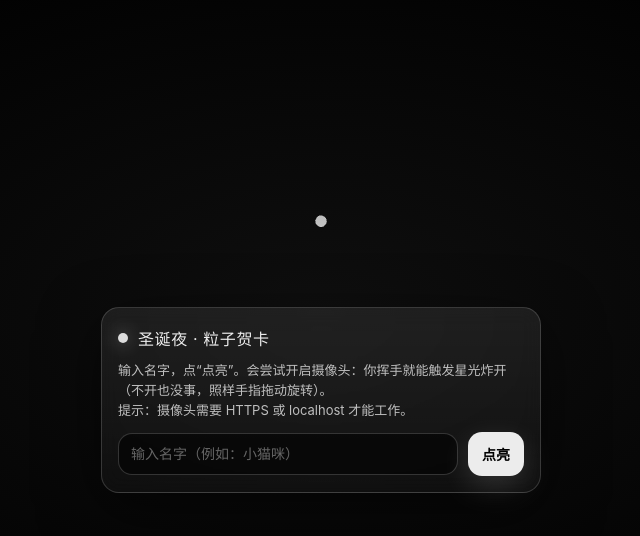
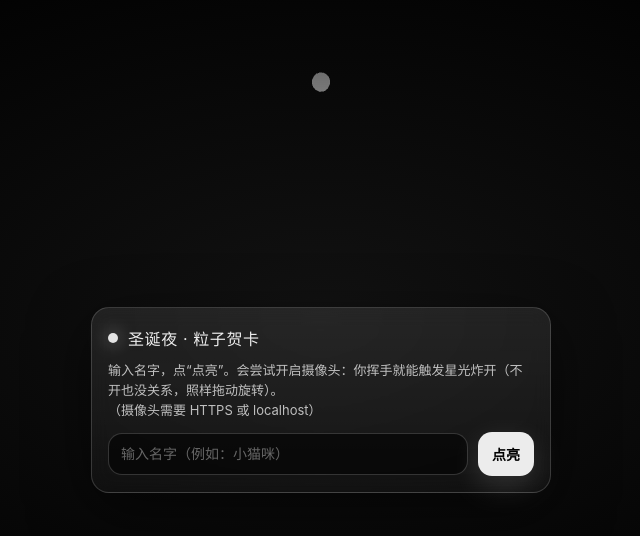
Before and after one commit to catlovefox/greetingcard, a plain HTML site: page index.html in a window 1280 px wide. Shown: the whole page, without its empty margins (319-959 px from the left). Drawn offline with nearby package versions, Linux system fonts and the light colour scheme.

Commit message:
Add files via upload

```diff
--- a/index.html
+++ b/index.html
@@ -19,20 +19,38 @@
       font-family:-apple-system,BlinkMacSystemFont,"PingFang SC","Noto Sans SC","Microsoft YaHei",system-ui,Segoe UI,Roboto,Helvetica,Arial;
     }
     body{ overflow:hidden; }
-    #stage{ position:fixed; inset:0; width:100vw; height:100vh; display:block; touch-action:none; }
 
+    #stage{
+      position:fixed; inset:0;
+      width:100vw; height:100vh;
+      display:block;
+      touch-action:none;
+    }
+
+    /* 摄像头输入隐藏 */
+    video#cam{
+      position:fixed;
+      width:1px; height:1px;
+      opacity:0;
+      pointer-events:none;
+      left:-10px; top:-10px;
+    }
+
+    /* 入口遮罩 */
     #gate{
-      position:fixed; inset:0; display:flex; align-items:center; justify-content:center;
+      position:fixed; inset:0;
+      display:flex; align-items:center; justify-content:center;
       padding:24px;
-      background:radial-gradient(1200px 700px at 50% 40%, rgba(255,255,255,.06), rgba(0,0,0,1) 62%);
+      background:radial-gradient(1200px 700px at 50% 40%, rgba(255,255,255,.07), rgba(0,0,0,1) 62%);
       z-index:10;
-      opacity:1; transition:opacity .45s ease;
+      opacity:1;
+      transition:opacity .45s ease;
     }
     #gate.hide{ opacity:0; pointer-events:none; }
 
     .card{
-      width:min(440px, 92vw);
-      background:linear-gradient(180deg, rgba(255,255,255,.08), rgba(255,255,255,.03));
+      width:min(460px, 92vw);
+      background:linear-gradient(180deg, rgba(255,255,255,.09), rgba(255,255,255,.03));
       border:1px solid var(--stroke);
       border-radius:var(--radius);
       box-shadow:var(--shadow);
@@ -41,39 +59,55 @@
       -webkit-backdrop-filter: blur(10px);
     }
     .title{
-      font-size:16px; letter-spacing:.6px; color:rgba(255,255,255,.92);
-      display:flex; align-items:center; gap:10px; margin:0 0 10px;
+      font-size:16px; letter-spacing:.6px;
+      color:rgba(255,255,255,.92);
+      display:flex; align-items:center; gap:10px;
+      margin:0 0 10px;
     }
     .badge{
       width:10px; height:10px; border-radius:50%;
-      background:rgba(255,255,255,.85);
-      box-shadow:0 0 18px rgba(255,255,255,.45);
+      background:rgba(255,255,255,.88);
+      box-shadow:0 0 18px rgba(255,255,255,.5);
       flex:none;
     }
-    .hint{ margin:0 0 12px; color:var(--muted); font-size:13px; line-height:1.55; }
+    .hint{
+      margin:0 0 12px;
+      color:var(--muted);
+      font-size:13px;
+      line-height:1.55;
+    }
     .row{ display:flex; gap:10px; align-items:center; }
     input{
-      flex:1; background:rgba(0,0,0,.55); color:var(--fg);
+      flex:1;
+      background:rgba(0,0,0,.55);
+      color:var(--fg);
       border:1px solid rgba(255,255,255,.18);
-      border-radius:14px; padding:12px 12px;
-      font-size:14px; outline:none;
+      border-radius:14px;
+      padding:12px 12px;
+      font-size:14px;
+      outline:none;
     }
     input::placeholder{ color:rgba(255,255,255,.38); }
     button{
-      background:rgba(255,255,255,.92); color:#000;
-      border:none; border-radius:14px; padding:12px 14px;
-      font-weight:800; font-size:14px; cursor:pointer;
+      background:rgba(255,255,255,.92);
+      color:#000;
+      border:none;
+      border-radius:14px;
+      padding:12px 14px;
+      font-weight:900;
+      font-size:14px;
+      cursor:pointer;
       box-shadow:0 10px 30px rgba(255,255,255,.14);
     }
     button:active{ transform:translateY(1px); }
 
-    /* 字幕条 */
+    /* 字幕条：滑入 -> 打字 -> 滑出 */
     #subs{
       position:fixed;
       left:50%;
       bottom:max(16px, env(safe-area-inset-bottom));
       transform:translateX(-50%);
-      width:min(820px, 94vw);
+      width:min(860px, 94vw);
       z-index:20;
       pointer-events:none;
       opacity:0;
@@ -81,15 +115,17 @@
     }
     #subs.on{ opacity:1; }
     .subline{
-      background:rgba(0,0,0,.62);
+      background:rgba(0,0,0,.64);
       border:1px solid rgba(255,255,255,.12);
       border-radius:16px;
       padding:12px 14px;
       box-shadow:0 14px 50px rgba(0,0,0,.65);
       backdrop-filter: blur(8px);
       -webkit-backdrop-filter: blur(8px);
-      font-size:15px; line-height:1.6; letter-spacing:.2px;
-      color:rgba(255,255,255,.92);
+      font-size:15px;
+      line-height:1.6;
+      letter-spacing:.2px;
+      color:rgba(255,255,255,.94);
       text-shadow:0 2px 16px rgba(0,0,0,.9);
       min-height:48px;
       display:flex; align-items:center;
@@ -102,10 +138,13 @@
     .subline.exit{ transform:translateY(18px); opacity:0; }
 
     .caret{
-      display:inline-block; width:10px; margin-left:3px; opacity:.9;
+      display:inline-block;
+      width:10px;
+      margin-left:3px;
+      opacity:.9;
       animation:blink 1s steps(1) infinite;
     }
-    @keyframes blink { 50% { opacity:0; } }
+    @keyframes blink { 50%{ opacity:0; } }
 
     /* 顶部提示 */
     #cornerTip{
@@ -114,16 +153,12 @@
       left:50%;
       transform:translateX(-50%);
       z-index:15;
-      font-size:12px;
-      color:rgba(255,255,255,.55);
       opacity:0;
       transition:opacity .6s ease;
       pointer-events:none;
-      letter-spacing:.3px;
-      text-shadow:0 2px 16px rgba(0,0,0,.8);
       display:flex;
+      align-items:center;
       gap:10px;
-      align-items:center;
       white-space:nowrap;
     }
     #cornerTip.on{ opacity:1; }
@@ -135,16 +170,17 @@
       background:rgba(0,0,0,.35);
       color:rgba(255,255,255,.62);
       box-shadow:0 10px 30px rgba(0,0,0,.4);
+      font-size:12px;
+      letter-spacing:.3px;
+      text-shadow:0 2px 16px rgba(0,0,0,.8);
     }
-    .pill b{ color:rgba(255,255,255,.86); font-weight:800; }
+    .pill b{ color:rgba(255,255,255,.88); font-weight:900; }
 
-    /* 隐藏 video（摄像头输入） */
-    video#cam{
-      position:fixed;
-      width:1px; height:1px;
-      opacity:0;
-      pointer-events:none;
-      left:-10px; top:-10px;
+    @media (prefers-reduced-motion: reduce){
+      .subline{ transition:none; }
+      #gate{ transition:none; }
+      .caret{ animation:none; }
+      #cornerTip{ transition:none; }
     }
   </style>
 </head>
@@ -157,8 +193,8 @@
     <div class="card">
       <div class="title"><span class="badge"></span>圣诞夜 · 粒子贺卡</div>
       <p class="hint">
-        输入名字，点“点亮”。会尝试开启摄像头：你挥手就能触发星光炸开（不开也没事，照样手指拖动旋转）。
-        <br/>提示：摄像头需要 HTTPS 或 localhost 才能工作。
+        输入名字，点“点亮”。会尝试开启摄像头：你挥手就能触发星光炸开（不开也没关系，照样拖动旋转）。
+        <br/>（摄像头需要 HTTPS 或 localhost）
       </p>
       <div class="row">
         <input id="name" maxlength="12" placeholder="输入名字（例如：小猫咪）" />
@@ -222,37 +258,38 @@
       subs.classList.remove("on");
     }
 
-    // ---------- 摄像头：轻量“运动检测” ----------
+    // ===================== 摄像头运动检测（挥手触发） =====================
     const cam = {
       enabled:false,
       ready:false,
       stream:null,
-      w:96, h:72,
+      w:112, h:84,          // 采样分辨率（更高更敏感，但更吃）
       c:null, ctx:null,
       prev:null,
-      cooldown:0,
-      lastMotion:0
+      cooldown:0
     };
 
     function setCamStatus(text, ok=false){
       camStatus.innerHTML = `摄像头：<b>${text}</b>`;
-      camStatus.querySelector("b").style.color = ok ? "rgba(120,255,190,.92)" : "rgba(255,255,255,.86)";
-      if(!ok && text.includes("拒绝")) camStatus.querySelector("b").style.color = "rgba(255,120,150,.92)";
+      const b = camStatus.querySelector("b");
+      b.style.color = ok ? "rgba(120,255,190,.92)" : "rgba(255,255,255,.88)";
+      if(!ok && text.includes("拒绝")) b.style.color = "rgba(255,120,150,.92)";
+      if(!ok && text.includes("需HTTPS")) b.style.color = "rgba(255,210,120,.92)";
     }
 
     async function startCamera(){
-      if (!navigator.mediaDevices?.getUserMedia) {
+      if(!navigator.mediaDevices?.getUserMedia){
         setCamStatus("不支持", false);
         return false;
       }
-      if (!window.isSecureContext) {
+      if(!window.isSecureContext){
         setCamStatus("需HTTPS", false);
         return false;
       }
       try{
         const stream = await navigator.mediaDevices.getUserMedia({
-          video: { facingMode:"user", width:{ideal:640}, height:{ideal:480} },
-          audio: false
+          video:{ facingMode:"user", width:{ideal:640}, height:{ideal:480} },
+          audio:false
         });
         cam.stream = stream;
         camEl.srcObject = stream;
@@ -268,7 +305,7 @@
         cam.enabled = true;
         setCamStatus("已开启", true);
         return true;
-      }catch(e){
+      }catch(_){
         setCamStatus("被拒绝", false);
         cam.ready = false;
         cam.enabled = false;
@@ -277,29 +314,29 @@
     }
 
     function stopCamera(){
-      try{
-        cam.stream?.getTracks?.().forEach(t=>t.stop());
-      }catch(_){}
+      try{ cam.stream?.getTracks?.().forEach(t=>t.stop()); }catch(_){}
       cam.stream = null;
       cam.ready = false;
       cam.enabled = false;
       setCamStatus("未开启", false);
     }
 
-    // 运动检测：返回 {motion, bias} bias>0 代表右侧更“动”
+    // 返回 {motion, bias}
+    // motion：整体运动强度（越大越“挥手”）
+    // bias：左右不均衡（>0右侧更动，<0左侧更动）
     function detectMotion(){
       if(!cam.ready || !cam.enabled) return { motion:0, bias:0 };
 
       cam.ctx.drawImage(camEl, 0, 0, cam.w, cam.h);
-      const img = cam.ctx.getImageData(0, 0, cam.w, cam.h).data;
+      const data = cam.ctx.getImageData(0, 0, cam.w, cam.h).data;
 
       let sum=0, sumL=0, sumR=0;
-      const step = 2; // 2像素采样一次，够快
+      const step = 2; // 2 像素采样一次
       for(let y=0;y<cam.h;y+=step){
         for(let x=0;x<cam.w;x+=step){
           const idx = y*cam.w + x;
           const p = idx*4;
-          const lum = (img[p] + img[p+1] + img[p+2]) / 3; // 0..255
+          const lum = (data[p] + data[p+1] + data[p+2]) / 3;
           const prev = cam.prev[idx] || 0;
           const diff = Math.abs(lum - prev);
           cam.prev[idx] = lum;
@@ -310,35 +347,39 @@
         }
       }
 
-      // 平均运动强度（经验值）
       const samples = (Math.ceil(cam.h/step) * Math.ceil(cam.w/step));
-      const motion = sum / samples;               // 0..255 大致
-      const bias = sum > 1 ? (sumR - sumL) / sum : 0; // -1..1
+      const motion = sum / samples;                     // 0..255
+      const bias = sum > 1 ? (sumR - sumL) / sum : 0;   // -1..1
       return { motion, bias };
     }
 
-    // ---------- Three.js ----------
+    // ===================== Three.js 粒子树 =====================
     const renderer = new THREE.WebGLRenderer({ canvas, antialias:true, alpha:false, powerPreference:"high-performance" });
     renderer.setPixelRatio(Math.min(window.devicePixelRatio || 1, 2));
     renderer.setSize(window.innerWidth, window.innerHeight, false);
 
     const scene = new THREE.Scene();
-    scene.fog = new THREE.Fog(0x000000, 7, 24);
+    // 几乎不影响可见度的雾（别再把树雾没了）
+    scene.fog = new THREE.Fog(0x000000, 14, 40);
 
-    const camera = new THREE.PerspectiveCamera(45, window.innerWidth/window.innerHeight, 0.1, 100);
-    camera.position.set(0, 1.05, 8.6);
+    const camera3 = new THREE.PerspectiveCamera(45, window.innerWidth/window.innerHeight, 0.1, 120);
+    // 拉近一点 + 更聚焦
+    camera3.position.set(0, 1.05, 7.2);
 
     const root = new THREE.Group();
+    // 直接放大树：强到你闭眼都看得见
+    root.scale.setScalar(1.28);
     scene.add(root);
-    scene.add(new THREE.AmbientLight(0xffffff, 0.38));
+
+    scene.add(new THREE.AmbientLight(0xffffff, 0.25));
 
     const HEIGHT = 4.6;
     const BASE_RADIUS = 2.2;
     const LAYERS = 7;
 
     const treeCols = ["#0B3D0B","#144514","#006400"].map(s=>new THREE.Color(s));
-    const decorCols = ["#FFD36A","#D4AF37","#8B0000","#6AA7FF"].map(s=>new THREE.Color(s));
-    const trunkCol = new THREE.Color("#3e2723");
+    const decorCols = ["#FFD36A","#D4AF37","#8B0000","#6AA7FF","#FF4FD8"].map(s=>new THREE.Color(s));
+    const trunkCol = new THREE.Color("#3a241f");
     const ribbonCol = new THREE.Color("#D4AF37");
     const snowCol = new THREE.Color("#ffffff");
 
@@ -349,6 +390,7 @@
       return Math.sqrt(-2.0*Math.log(u))*Math.cos(2.0*Math.PI*v);
     }
 
+    // 动态数组：leaf / decor / ribbon / trunk / snow
     const P=[], C=[], S=[], D=[], K=[], A=[], SP=[];
     function addPoint(x,y,z, color, scale, kind, alpha, speed=0){
       P.push(x,y,z);
@@ -361,39 +403,40 @@
       SP.push(speed);
     }
 
-    // leaves
-    for(let i=0;i<9000;i++){
-      const h = Math.random();
+    // leaves（更多点，让体积扎实）
+    for(let i=0;i<12000;i++){
+      const h = Math.random();                 // 0..1
       const base_r = (1 - h);
       const layer_cycle = (h * LAYERS) % 1;
-      const r = base_r * 0.65 * (0.4 + 0.6 * Math.pow(1 - layer_cycle, 0.7));
+
+      const r = base_r * 0.65 * (0.38 + 0.62 * Math.pow(1 - layer_cycle, 0.7));
       const theta = Math.random() * Math.PI * 2;
 
-      const x = r * Math.cos(theta) + randn()*0.045;
-      const z = r * Math.sin(theta) + randn()*0.045;
+      const x = r * Math.cos(theta) + randn()*0.05;
+      const z = r * Math.sin(theta) + randn()*0.05;
       const y = (h - 0.5) * HEIGHT;
 
       const col = treeCols[(Math.random()*treeCols.length)|0];
-      const size = 0.65 + Math.random()*1.25;
-      addPoint(x,y,z,col,size,0.0,0.92);
+      const size = 0.65 + Math.random()*1.35;
+      addPoint(x,y,z,col,size,0.0,0.95);
     }
 
     // trunk
-    for(let i=0;i<1200;i++){
-      const y = (-0.70 + Math.random()*0.25) * HEIGHT;
+    for(let i=0;i<1500;i++){
+      const y = (-0.72 + Math.random()*0.28) * HEIGHT;
       const r = 0.12;
       const t = Math.random()*Math.PI*2;
-      const x = Math.cos(t)*r + randn()*0.01;
-      const z = Math.sin(t)*r + randn()*0.01;
-      addPoint(x,y,z,trunkCol,1.15,3.0,1.0);
+      const x = Math.cos(t)*r + randn()*0.012;
+      const z = Math.sin(t)*r + randn()*0.012;
+      addPoint(x,y,z,trunkCol,1.35,3.0,1.0);
     }
 
     // decor
-    for(let i=0;i<720;i++){
-      const h = Math.random()*0.95;
+    for(let i=0;i<1050;i++){
+      const h = Math.random()*0.96;
       const base_r = (1 - h);
       const layer_cycle = (h * LAYERS) % 1;
-      const r = base_r * 0.68 * (0.4 + 0.6 * Math.pow(1 - layer_cycle, 0.7));
+      const r = base_r * 0.70 * (0.36 + 0.64 * Math.pow(1 - layer_cycle, 0.72));
       const theta = Math.random()*Math.PI*2;
 
       const x = r*Math.cos(theta);
@@ -401,29 +444,32 @@
       const y = (h - 0.5)*HEIGHT;
 
       const col = decorCols[(Math.random()*decorCols.length)|0];
-      const size = 1.35 + Math.random()*1.35;
+      const size = 1.45 + Math.random()*1.55;
       addPoint(x,y,z,col,size,1.0,1.0);
     }
 
-    // ribbon
-    for(let i=0;i<6500;i++){
-      const h = (i/(6500-1))*0.95;
-      const base_r = (1 - h) * 0.65 * 1.05;
-      const theta = 10 * Math.PI * h;
+    // ribbon (more)
+    const ribbonN = 7800;
+    for(let i=0;i<ribbonN;i++){
+      const h = (i/(ribbonN-1))*0.96;
+      const base_r = (1 - h) * 0.68 * 1.06;
+      const theta = 10.5 * Math.PI * h;
+
       const x = base_r*Math.cos(theta);
       const z = base_r*Math.sin(theta);
       const y = (h - 0.5)*HEIGHT;
-      addPoint(x,y,z,ribbonCol,1.00,2.0,0.92);
+
+      addPoint(x,y,z,ribbonCol,1.05,2.0,0.92);
     }
 
     // snow
-    for(let i=0;i<260;i++){
-      const x = (Math.random()*2 - 1) * 1.25;
-      const z = (Math.random()*2 - 1) * 1.25;
-      const y0 = (-0.9 + Math.random()*2.2) * (HEIGHT*0.55);
-      const speed = 0.30 + Math.random()*0.55;
-      const size = 0.55 + Math.random()*1.35;
-      addPoint(x,y0,z,snowCol,size,4.0,0.50 + Math.random()*0.35,speed);
+    for(let i=0;i<420;i++){
+      const x = (Math.random()*2 - 1) * 1.35;
+      const z = (Math.random()*2 - 1) * 1.35;
+      const y0 = (-1.0 + Math.random()*2.4) * (HEIGHT*0.55);
+      const speed = 0.28 + Math.random()*0.62;
+      const size = 0.55 + Math.random()*1.55;
+      addPoint(x,y0,z,snowCol,size,4.0,0.55 + Math.random()*0.35,speed);
     }
 
     const geometry = new THREE.BufferGeometry();
@@ -437,7 +483,7 @@
 
     const uniforms = {
       uTime:   { value: 0 },
-      uSize:   { value: 5.0 },
+      uSize:   { value: 7.6 },   // 关键：更强、更大
       uBurst:  { value: 0 },
       uFadeIn: { value: 0 }
     };
@@ -445,7 +491,7 @@
     const material = new THREE.ShaderMaterial({
       transparent:true,
       depthWrite:false,
-      blending:THREE.NormalBlending,
+      blending:THREE.AdditiveBlending, // 关键：发光叠加
       uniforms,
       vertexShader: `
         attribute vec3 aBase;
@@ -472,31 +518,31 @@
           vAlpha = aAlpha;
 
           float seed = aBase.y*2.6 + aBase.x*3.1 + aBase.z*2.9;
+
           float twBase = 0.55 + 0.45 * sin(uTime*1.7 + seed);
-
           float amp = 0.22;
-          if (aKind < 0.5) amp = 0.20;
-          else if (aKind < 1.5) amp = 0.40;
-          else if (aKind < 2.5) amp = 0.30;
-          else if (aKind < 3.5) amp = 0.10;
-          else amp = 0.12;
-          vTw = 0.78 + twBase * amp;
+          if (aKind < 0.5) amp = 0.22;            // tree
+          else if (aKind < 1.5) amp = 0.48;       // decor
+          else if (aKind < 2.5) amp = 0.34;       // ribbon
+          else if (aKind < 3.5) amp = 0.10;       // trunk
+          else amp = 0.12;                         // snow
+          vTw = 0.76 + twBase * amp;
 
           vec3 p = aBase;
 
           if (aKind > 3.5) {
             float fall = mod(uTime * aSpeed, 6.0);
             p.y = aBase.y - fall;
-            if (p.y < -3.2) p.y += 6.0;
+            if (p.y < -3.35) p.y += 6.0;
           } else {
-            p += aDir * (uBurst * 0.85);
+            p += aDir * (uBurst * 1.45); // 关键：炸开更远
           }
 
           vec4 mvPosition = modelViewMatrix * vec4(p, 1.0);
-          float distScale = 220.0 / max(1.0, -mvPosition.z);
+          float distScale = 260.0 / max(1.0, -mvPosition.z); // 关键：点更明显
 
           float ps = aScale * uSize * distScale * vTw * uFadeIn;
-          gl_PointSize = clamp(ps, 1.0, 12.0);
+          gl_PointSize = clamp(ps, 1.0, 18.0); // 关键：更大但有限制
           gl_Position = projectionMatrix * mvPosition;
         }
       `,
@@ -511,20 +557,22 @@
         void main(){
           vec2 uv = gl_PointCoord.xy - 0.5;
           float d = length(uv);
-          float core = smoothstep(0.22, 0.0, d);
-          float halo = smoothstep(0.58, 0.30, d) * 0.14;
 
-          float a = (core * 0.92 + halo) * vAlpha * (0.72 + vTw*0.28) * uFadeIn;
+          // 核心更大，光晕更厚，但仍控制白化
+          float core = smoothstep(0.32, 0.0, d);
+          float halo = smoothstep(0.62, 0.24, d) * 0.26;
+
+          float a = (core * 0.92 + halo) * vAlpha * (0.78 + vTw*0.32) * uFadeIn;
 
           float bright = 1.0;
-          if (vKind > 0.5 && vKind < 1.5) bright = 1.10;
-          else if (vKind > 1.5 && vKind < 2.5) bright = 1.02;
-          else if (vKind > 2.5 && vKind < 3.5) bright = 0.74;
-          else if (vKind > 3.5) bright = 0.95;
+          if (vKind > 0.5 && vKind < 1.5) bright = 1.55;      // decor
+          else if (vKind > 1.5 && vKind < 2.5) bright = 1.25; // ribbon
+          else if (vKind > 2.5 && vKind < 3.5) bright = 0.80; // trunk
+          else if (vKind > 3.5) bright = 1.05;                // snow
 
           vec3 col = vColor * bright;
 
-          if (a < 0.01) discard;
+          if (a < 0.004) discard;
           gl_FragColor = vec4(col, a);
         }
       `
@@ -533,16 +581,17 @@
     const points = new THREE.Points(geometry, material);
     root.add(points);
 
+    // 顶部星（更亮一点）
     const star = new THREE.Mesh(
-      new THREE.SphereGeometry(0.06, 16, 16),
+      new THREE.SphereGeometry(0.065, 16, 16),
       new THREE.MeshBasicMaterial({ color: 0xffffff })
     );
-    star.position.set(0, HEIGHT*0.52 + 0.25, 0);
+    star.position.set(0, HEIGHT*0.52 + 0.28, 0);
     root.add(star);
 
-    root.rotation.y = 0.38;
+    root.rotation.y = 0.35;
 
-    // ---------- 触摸互动（保底） ----------
+    // ===================== 互动（拖动/轻点） =====================
     let started = false;
     let isDown = false;
     let lastX = 0;
@@ -581,7 +630,7 @@
     let burstV = 0, burstT = 0;
     function burstPulse(){ burstT = 1; }
 
-    // ---------- 渲染 ----------
+    // ===================== 渲染 + 摄像头控制 =====================
     let t0 = performance.now();
     let lastT = 0;
 
@@ -593,55 +642,54 @@
 
       uniforms.uTime.value = t;
 
-      if(started) uniforms.uFadeIn.value = Math.min(1, uniforms.uFadeIn.value + 0.02);
+      if(started) uniforms.uFadeIn.value = Math.min(1, uniforms.uFadeIn.value + 0.03);
       else uniforms.uFadeIn.value = 0;
 
-      // 摄像头控制（如果已开启）
+      // 摄像头挥手触发
       if(started && cam.enabled && cam.ready){
         cam.cooldown = Math.max(0, cam.cooldown - dt);
+
         const { motion, bias } = detectMotion();
 
-        // motion 阈值：大一点才算“挥手”
-        // 想更敏感：把 18 降到 14；想更稳：升到 22
-        const THRESH = 18;
+        // 阈值：更灵敏一点（树强了，挥手反馈也要强）
+        const THRESH = 14.5;
 
-        // 左右挥动带动旋转
-        // bias 范围 -1..1，乘一个小系数就够了
-        rotTarget += bias * 0.06;
+        // 左右挥动 -> 旋转更明显
+        rotTarget += bias * 0.08;
 
-        // 挥手触发炸开（带冷却）
+        // 大幅运动 -> 炸开
         if(motion > THRESH && cam.cooldown <= 0){
           burstPulse();
-          cam.cooldown = 0.45;
+          cam.cooldown = 0.38;
         }
       }
 
-      root.rotation.y += (rotTarget - root.rotation.y) * 0.08;
-      root.rotation.y += Math.sin(t*0.18) * 0.0006;
+      root.rotation.y += (rotTarget - root.rotation.y) * 0.09;
+      root.rotation.y += Math.sin(t*0.18) * 0.0008;
 
-      const s = 0.92 + 0.08*Math.sin(t*2.2);
-      star.scale.setScalar(s);
+      // 星星呼吸
+      star.scale.setScalar(0.92 + 0.10*Math.sin(t*2.2));
 
+      // 炸开动画（更“啪”）
       if(burstT > 0){
-        burstV = Math.min(1, burstV + 0.18);
+        burstV = Math.min(1, burstV + 0.22);
         if(burstV >= 1) burstT = -1;
       }else if(burstT < 0){
-        burstV = Math.max(0, burstV - 0.10);
+        burstV = Math.max(0, burstV - 0.13);
         if(burstV <= 0) burstT = 0;
       }
       uniforms.uBurst.value = burstV;
 
-      renderer.render(scene, camera);
+      renderer.render(scene, camera3);
     }
     animate();
 
-    // ---------- 启动流程 ----------
+    // ===================== 启动流程 =====================
     async function startFlow(){
       const raw = (nameInput.value || "").trim();
       const who = raw ? raw : "你";
 
-      // 先申请摄像头（用户点击触发，成功率更高）
-      // 失败也没关系，照样继续
+      // 点击触发摄像头授权
       await startCamera();
 
       gate.classList.add("hide");
@@ -651,9 +699,9 @@
       await showSubtitle(`${who}，圣诞夜我在你身边。`, 28, 900);
       await showSubtitle(`你点亮我，我才有光。`, 28, 900);
 
-      if (cam.enabled && cam.ready){
-        await showSubtitle(`挥手触发星光炸开，或拖动旋转这棵树。`, 24, 850);
-      } else {
+      if(cam.enabled && cam.ready){
+        await showSubtitle(`挥手触发星光炸开，或者拖动旋转这棵树。`, 24, 850);
+      }else{
         await showSubtitle(`拖动旋转，轻点让星光炸开。`, 24, 850);
       }
 
@@ -663,20 +711,19 @@
     }
 
     goBtn.addEventListener("click", startFlow);
-    nameInput.addEventListener("keydown", (e)=>{ if(e.key==="Enter") startFlow(); });
+    nameInput.addEventListener("keydown", (e)=>{ if(e.key === "Enter") startFlow(); });
     setTimeout(()=> nameInput.focus(), 180);
 
     function onResize(){
       const w = window.innerWidth;
       const h = window.innerHeight;
       renderer.setSize(w, h, false);
-      camera.aspect = w / h;
-      camera.updateProjectionMatrix();
+      camera3.aspect = w / h;
+      camera3.updateProjectionMatrix();
     }
     window.addEventListener("resize", onResize);
     window.addEventListener("orientationchange", onResize);
 
-    // 页面隐藏时停摄像头（省电也更礼貌）
     document.addEventListener("visibilitychange", ()=>{
       if(document.hidden) stopCamera();
     });
```
